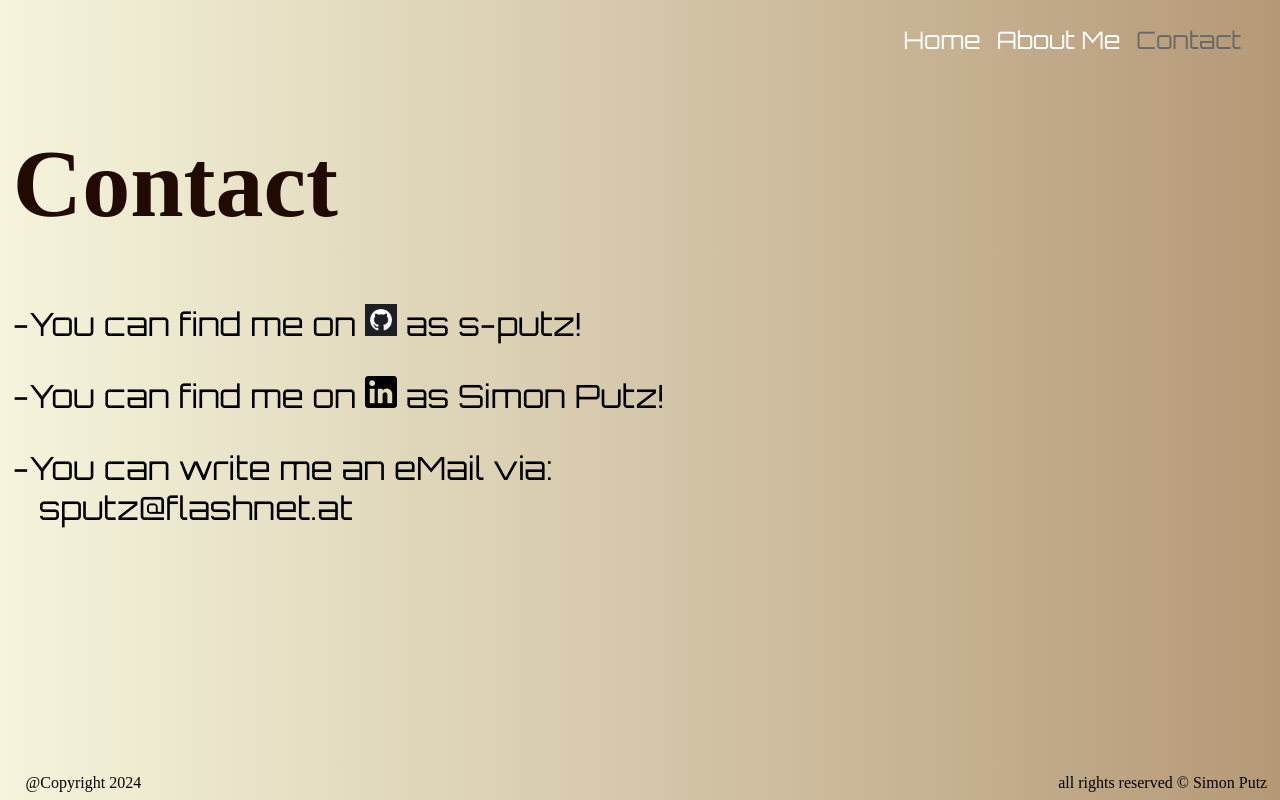
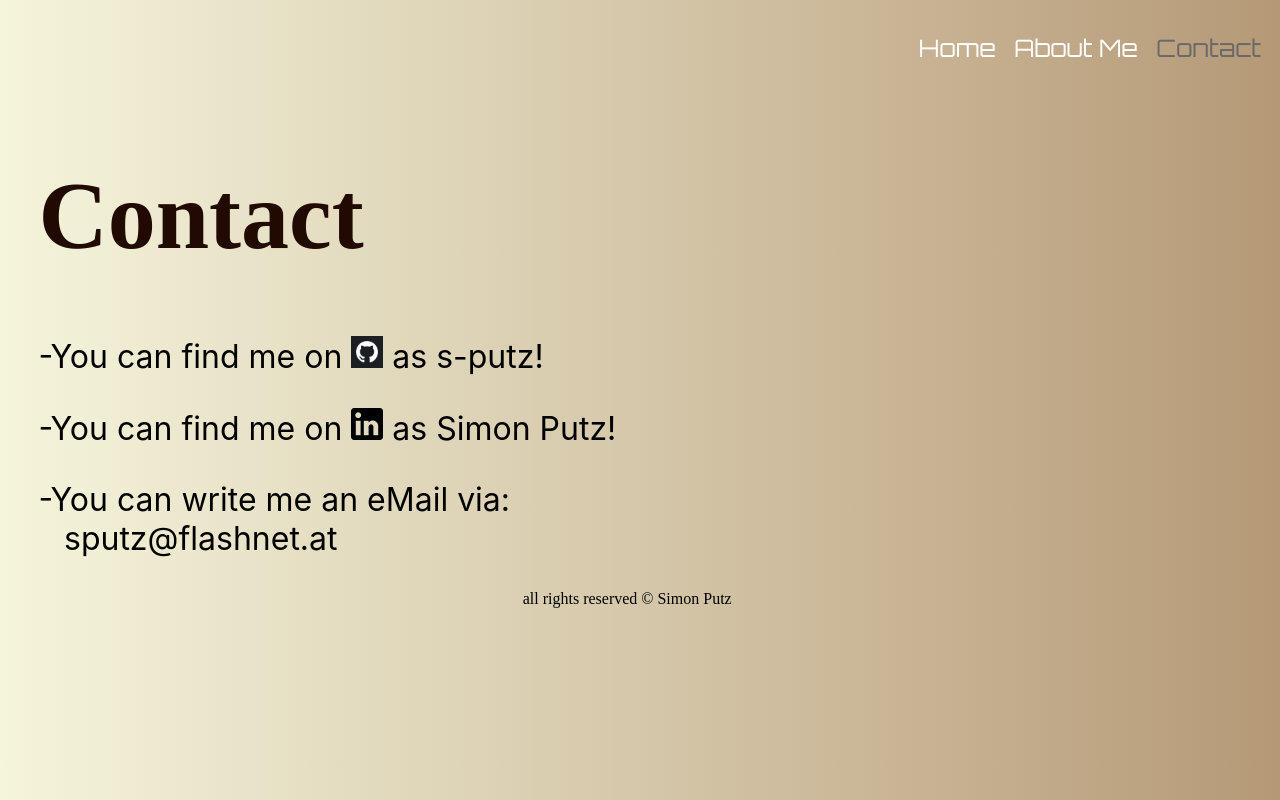
Before and after one commit to s-putz/sputz, a website: page contact.html in a window 1280 px wide. Drawn offline with Linux system fonts and the light colour scheme.

Commit message:
display changes

```diff
--- a/Styles/style.css
+++ b/Styles/style.css
@@ -1,13 +1,20 @@
 header{
     overflow-x: hidden;
+    display: flex;
+    flex-direction: column;
+    align-items: flex-start;
     height: 5vh;
-    margin-top: 3vh;
-    margin-right: 2.5vh;
+    width: 100%;
+    margin: 3vh;
 }
 
 body{
     overflow-x: hidden;
+    display: flex;
+    flex-direction: column;
+    align-items: center;
     background: linear-gradient(to left, #b59977, beige) no-repeat fixed;
+    width: 98vw;
     margin-left: 1vw;
     margin-right: 1vw;
     margin-bottom: 5vh;
@@ -15,45 +22,40 @@ body{
 
 footer{
     overflow-x: hidden;
-    display: block;
-    position: fixed;
-    bottom: 1vh;
-    width: 97vw;
-    text-align: center;
+    display: flex;
+    flex-direction: column;
+    align-items: flex-end;
+
     color: black;
-    margin-top: 2vh;
-    margin-right: 1vw;
-    margin-left: 1vw;
+    margin-top: auto;
+    margin-bottom: 2vh;
 
 }
 
+main{
+    font-family: Inter;
+    margin-left: 2vw;
+    margin-right: auto;
+}
+
 h1{
-    position: relative;
     color: #210a02;
     font-size: 12vh;
-    text-align: left;
     font-family: "Times New Roman", consolas, serif;
     font-weight: 800;
 }
 
-.title{
-    font-size: 20vh;
+h1.title{
+    font-size: 10vw;
 }
 
 p{
-    position: relative;
-    color: black;
     font-size: 4vh;
     text-align: left;
-    font-family: "Orbitron", consolas, serif;
-    font-weight: 400;
 }
 
 ul{
-    position: relative;
-    font-family: "Orbitron", consolas, serif;
     font-size: 4vh;
-    text-align: left;
     left: 2vw;
     font-weight: 400;
 }
@@ -66,36 +68,48 @@ button{
     font-family: "Orbitron", consolas, serif;
     border: none;
     background-color: unset;
+    margin-left: .5vw;
+
+    &:hover{
+        color: dimgray;
+    }
 }
 
-button:hover{
-    color: dimgray;
-}
-
-.active{
+button.active{
     color: dimgray;
 }
 
 nav{
     overflow: hidden;
-    position: relative;
-    float:right;
+    display: flex;
+    flex-direction: row;
+    align-items: center;
     z-index: 99;
+    margin-left: auto;
 }
 
 a {
     text-decoration: none;
     z-index: 99;
+
+
 }
 
-.email{
+a.copyright{
+    margin-top: auto;
+    margin-left: auto;
+    margin-right: 2vw;
+}
+
+a.email{
     color: black;
     position: relative;
     left: 2vw;
 
-}
-.email:hover{
-    color: dimgray;
+    &:hover{
+        color: dimgray;
+    }
+
 }
 
 a.conLink{
--- a/contact.html
+++ b/contact.html
@@ -69,8 +69,7 @@
   </main>
 
   <footer>
-    <a style="float: left">@Copyright 2024</a>
-    <a style="float: right">all rights reserved &copy; Simon Putz</a>
+    <a class="copyright">all rights reserved &copy; Simon Putz</a>
   </footer>
 </body>
 
```
Also changed, not shown: aboutme.html (+1 -3 lines), index.html (+1 -2 lines).
